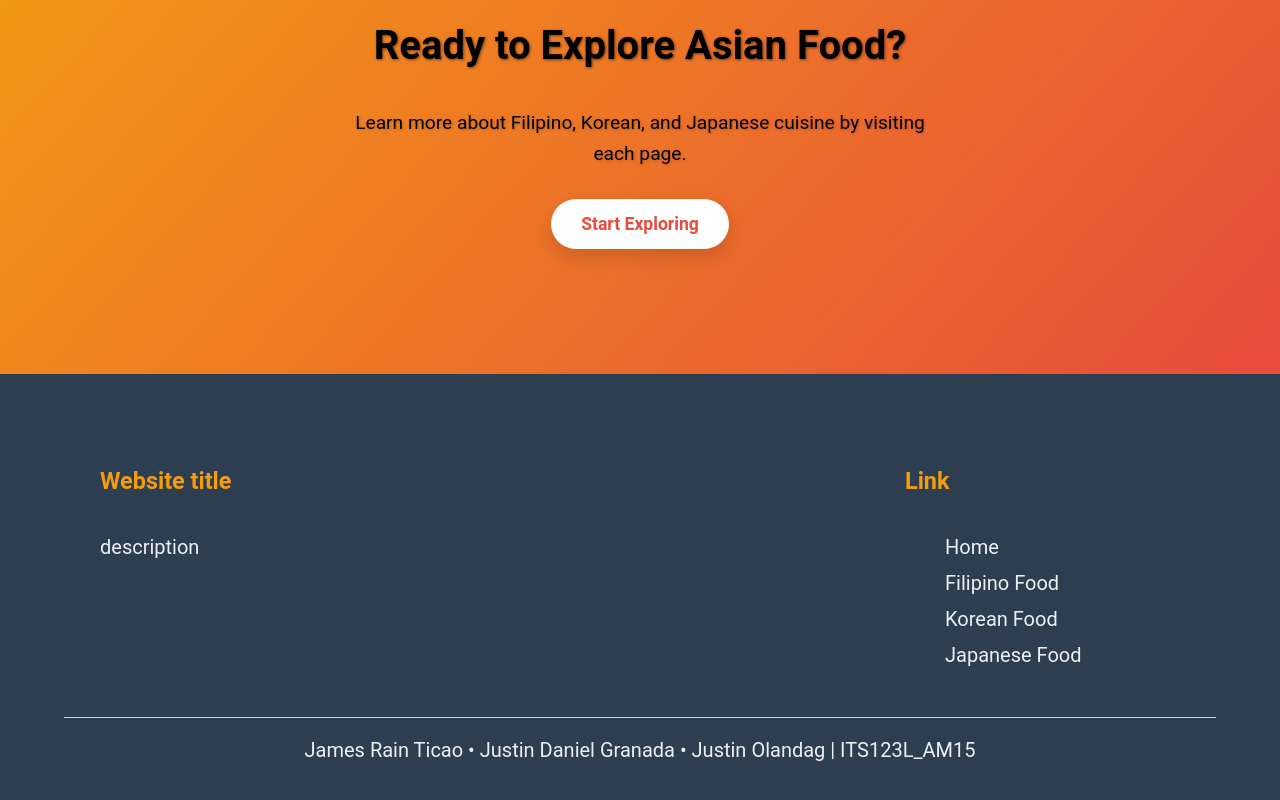
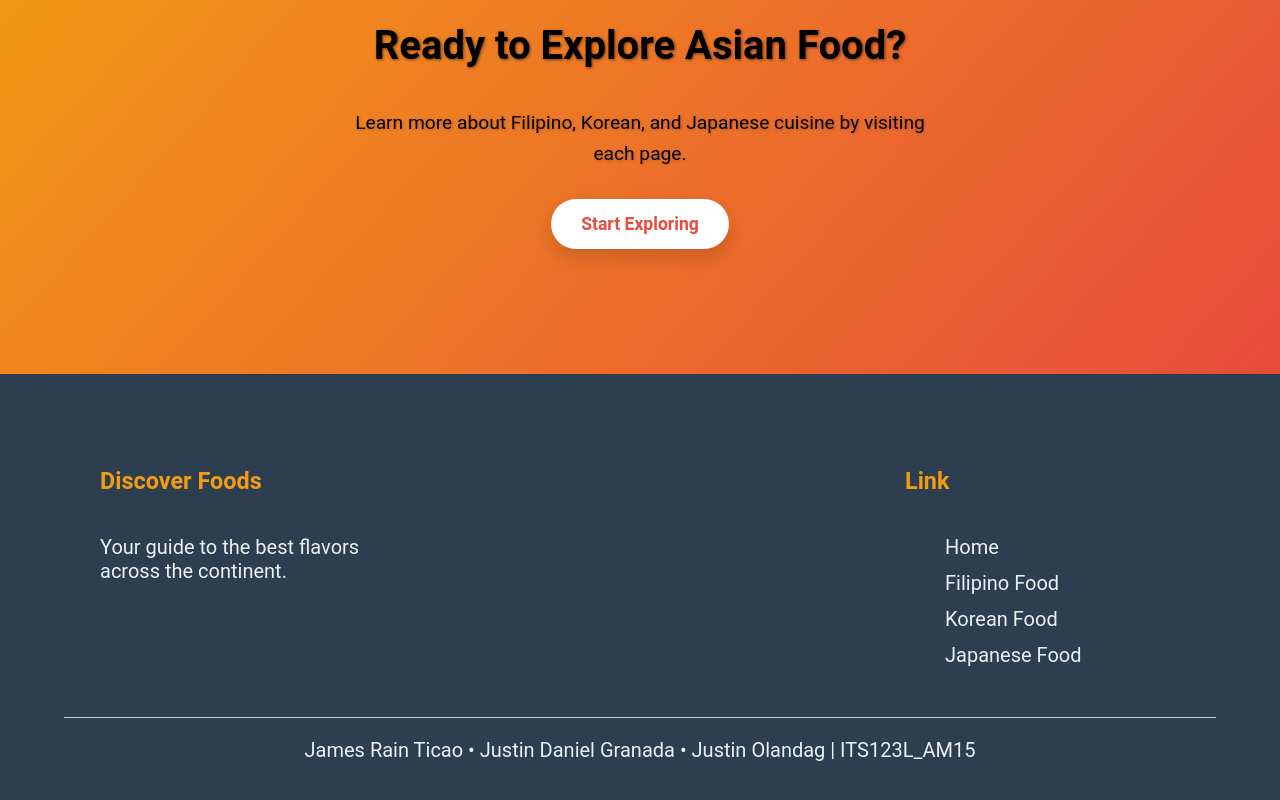
Before and after one commit to jt-ollie/ITS123L---LE3--Asian-Food, a plain HTML site: page index.html in a window 1280 px wide. Shown: the part 3478-4278 px from the top of the page. Drawn offline with Linux system fonts and the light colour scheme; a script that the page names is missing.

Commit message:
Fixed footer text

```diff
--- a/index.html
+++ b/index.html
@@ -111,8 +111,8 @@
   <footer>
     <div class="row">
       <div class="col">
-        <h3>Website title</h3>
-        <p>description</p>
+        <h3>Discover Foods</h3>
+        <p>Your guide to the best flavors across the continent.</p>
       </div>
       <div class="col">
         <h3>Link</h3>
```
